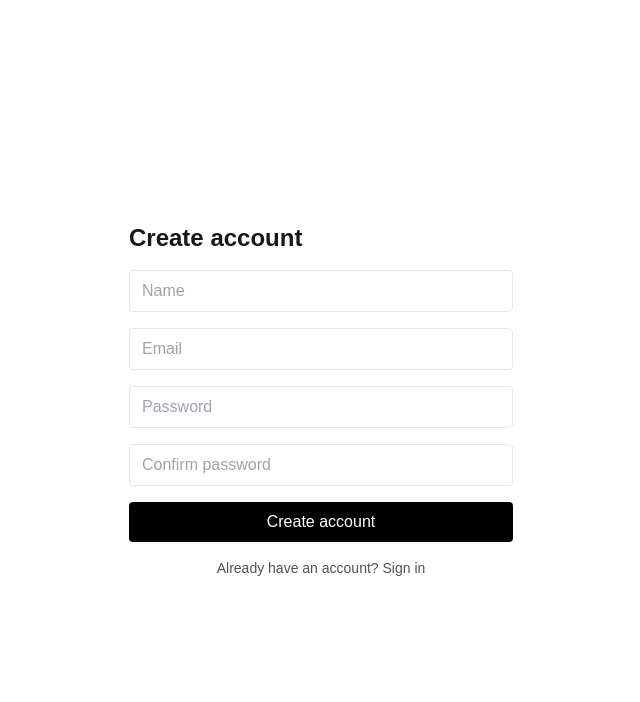
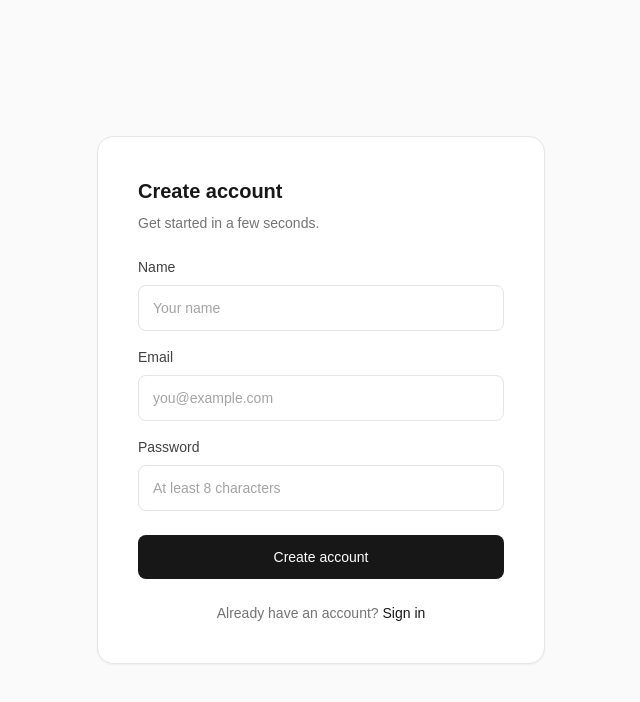
Before and after one commit to devanshrawat27/Agentic-RAG-with-Knowledge-Graph, a Next.js app in the folder frontend/: page /signup in a window 1280 px wide. Shown: the top 702 px of the page, without its empty margins (319-959 px from the left). Built offline with nearby package versions, Linux system fonts and the light colour scheme; no server answers.

Commit message:
Refactor SignupPage: integrate validation schema, enhance error handling, and improve UI layout with Card, Field, and Banner components

```diff
--- a/frontend/app/signup/page.tsx
+++ b/frontend/app/signup/page.tsx
@@ -3,30 +3,30 @@
 import { useState } from "react";
 import Link from "next/link";
 import { signup } from "@/lib/api";
+import { signupSchema, validate, type FieldErrors } from "@/lib/validation";
+import { Banner, Card, Field, buttonClass, pageClass } from "@/components/ui";
 
 export default function SignupPage() {
   const [name, setName] = useState("");
   const [email, setEmail] = useState("");
   const [password, setPassword] = useState("");
-  const [confirm, setConfirm] = useState("");
   const [error, setError] = useState("");
+  const [fieldErrors, setFieldErrors] = useState<FieldErrors>({});
   const [done, setDone] = useState(false);
   const [loading, setLoading] = useState(false);
 
   async function onSubmit(e: React.FormEvent) {
     e.preventDefault();
     setError("");
-    if (password !== confirm) {
-      setError("Passwords do not match");
+    const parsed = validate(signupSchema, { name, email, password });
+    if (!parsed.ok) {
+      setFieldErrors(parsed.errors);
       return;
     }
-    if (password.length < 8) {
-      setError("Password must be at least 8 characters");
-      return;
-    }
+    setFieldErrors({});
     setLoading(true);
     try {
-      await signup(name, email, password);
+      await signup(parsed.data.name, parsed.data.email, parsed.data.password);
       setDone(true);
     } catch (err) {
       setError(err instanceof Error ? err.message : "Signup failed");
@@ -37,69 +37,78 @@ export default function SignupPage() {
 
   if (done) {
     return (
-      <main className="min-h-screen flex items-center justify-center p-6">
-        <div className="max-w-sm text-center space-y-3">
-          <h1 className="text-2xl font-semibold">Check your email</h1>
-          <p className="text-neutral-600">
-            We sent a verification link to <strong>{email}</strong>.
+      <main className={pageClass}>
+        <Card title="Check your email">
+          <p className="text-sm text-neutral-500">
+            We sent a verification link to{" "}
+            <span className="font-medium text-neutral-900">{email}</span>.
           </p>
-          <Link href="/login" className="text-sm hover:underline">
+          <Link
+            href="/login"
+            className="inline-block text-sm text-neutral-500 hover:text-neutral-900"
+          >
             Back to sign in
           </Link>
-        </div>
+        </Card>
       </main>
     );
   }
 
   return (
-    <main className="min-h-screen flex items-center justify-center p-6">
-      <form onSubmit={onSubmit} className="w-full max-w-sm space-y-4">
-        <h1 className="text-2xl font-semibold">Create account</h1>
-        {error && <p className="text-sm text-red-600">{error}</p>}
-        <input
+    <main className={pageClass}>
+      <form onSubmit={onSubmit} noValidate className="w-full max-w-md [&>div]:max-w-full">
+        <Card title="Create account" subtitle="Get started in a few seconds.">
+          <Banner>{error}</Banner>
+
+          <div className="space-y-4">
+            <Field
+              label="Name"
+              name="name"
               required
-          placeholder="Name"
+              maxLength={120}
+              autoComplete="name"
+              placeholder="Your name"
               value={name}
               onChange={(e) => setName(e.target.value)}
-          className="w-full border rounded px-3 py-2"
+              error={fieldErrors.name}
             />
-        <input
+            <Field
+              label="Email"
+              name="email"
               type="email"
               required
-          placeholder="Email"
+              autoComplete="email"
+              placeholder="you@example.com"
               value={email}
               onChange={(e) => setEmail(e.target.value)}
-          className="w-full border rounded px-3 py-2"
+              error={fieldErrors.email}
             />
-        <input
+            <Field
+              label="Password"
+              name="password"
               type="password"
               required
-          placeholder="Password"
+              minLength={8}
+              maxLength={128}
+              autoComplete="new-password"
+              placeholder="At least 8 characters"
               value={password}
               onChange={(e) => setPassword(e.target.value)}
-          className="w-full border rounded px-3 py-2"
+              error={fieldErrors.password}
             />
-        <input
-          type="password"
-          required
-          placeholder="Confirm password"
-          value={confirm}
-          onChange={(e) => setConfirm(e.target.value)}
-          className="w-full border rounded px-3 py-2"
-        />
-        <button
-          type="submit"
-          disabled={loading}
-          className="w-full bg-black text-white rounded px-3 py-2 disabled:opacity-50"
-        >
+          </div>
+
+          <button type="submit" disabled={loading} className={buttonClass}>
             {loading ? "Creating..." : "Create account"}
           </button>
-        <p className="text-sm text-neutral-600 text-center">
+
+          <p className="text-center text-sm text-neutral-500">
             Already have an account?{" "}
-          <Link href="/login" className="hover:underline">
+            <Link href="/login" className="font-medium text-neutral-900 hover:underline">
               Sign in
             </Link>
           </p>
+        </Card>
       </form>
     </main>
   );
```
Lines whose indentation alone changed are shown as unchanged.
